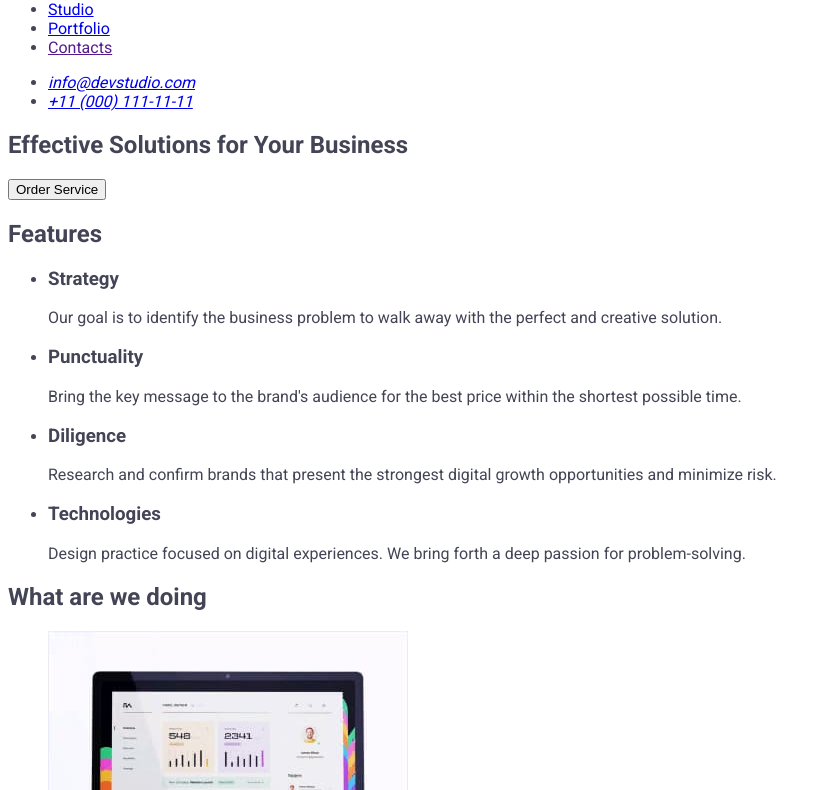
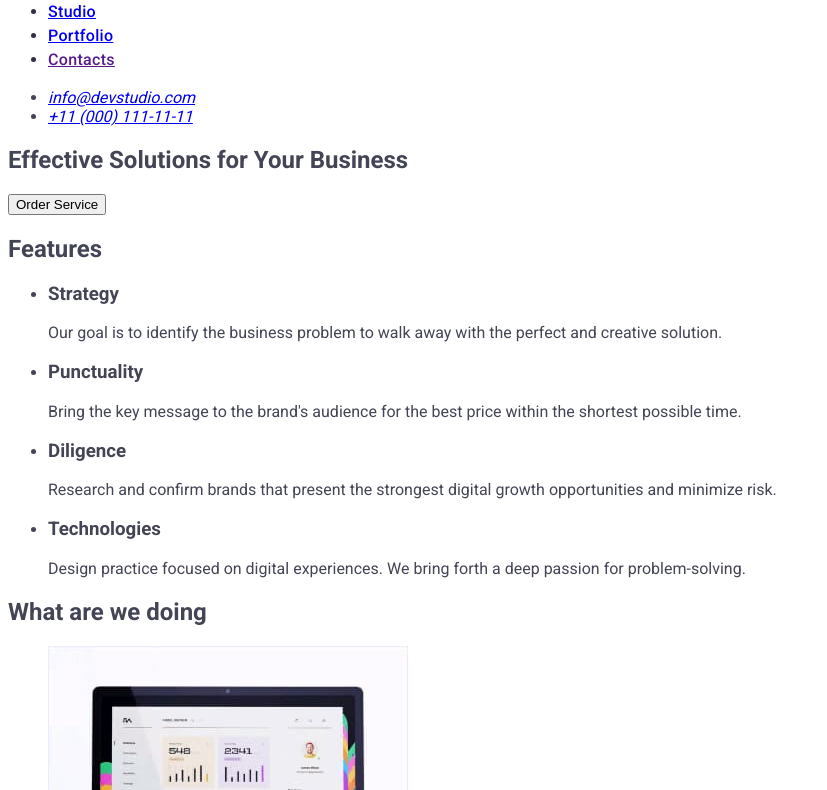
Before and after one commit to LiliiaSemkiv/goit-markup-hw-02, a plain HTML site: page index.html in a window 1280 px wide. Shown: the part 45-835 px from the top of the page, without its empty margins (0-827 px from the left). Drawn offline with Linux system fonts and the light colour scheme.

Commit message:
Update styles.css

```diff
--- a/css/styles.css
+++ b/css/styles.css
@@ -6,7 +6,7 @@ body {
 }
 
 :root{
-    --brand-color:
+    --brand-color: #2e2f42;
 }
 
 .nav-logo {
@@ -19,6 +19,20 @@ body {
     color: #4D5AE5;
 }
 
+.header-logo{
+    color: var(--brand-color)
+    list-style: none;
+}
+
+.nav-item{
+    font-weight: 500;
+    font-size: 16px;
+    line-height: 1.5em;
+    letter-spacing: 0.02em;
+    color: var(--brand-color)
+}
 
 .nav-link:hover,
-.nav-link:focus {}
+.nav-link:focus {
+    color: #404bbf;
+}
```
